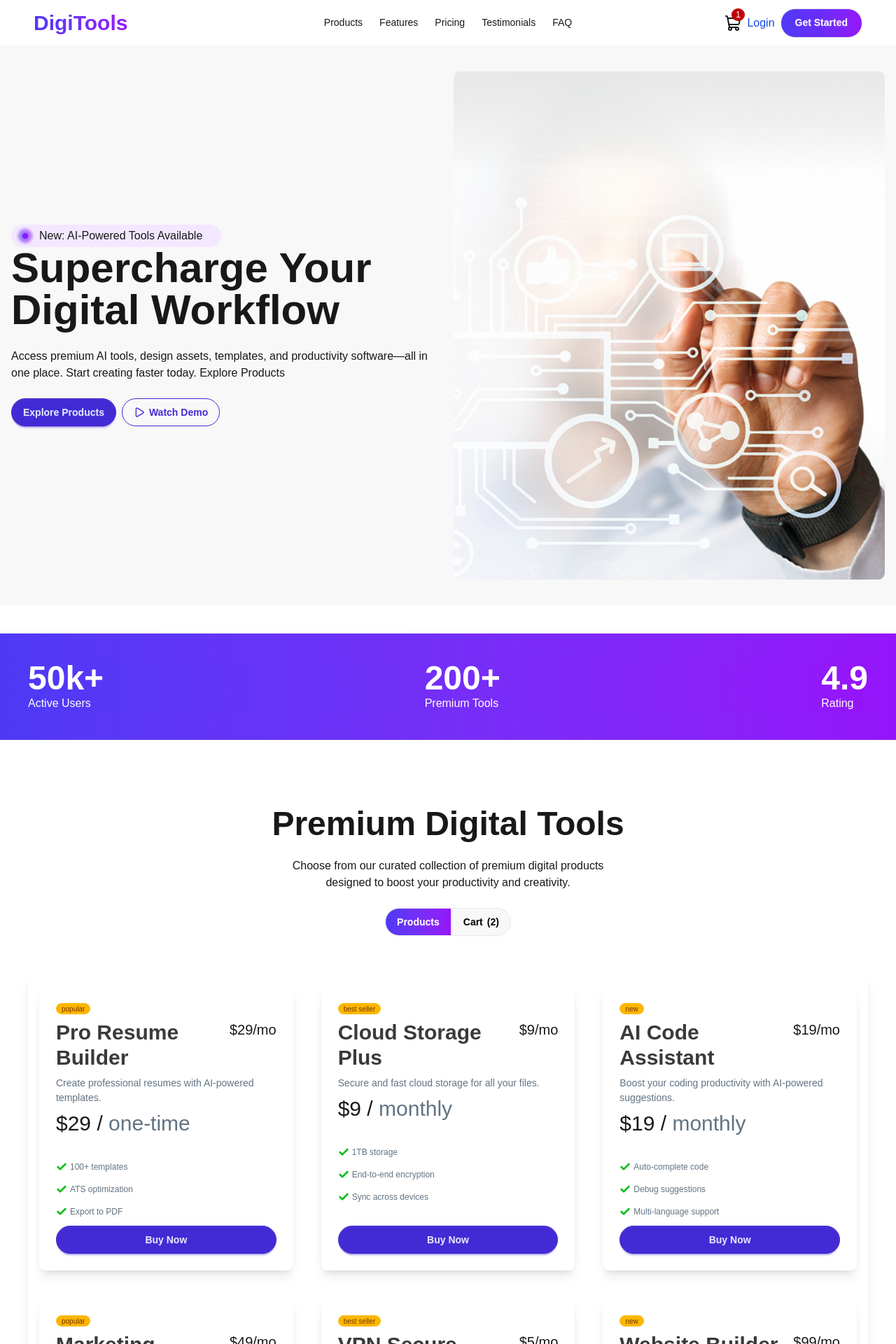
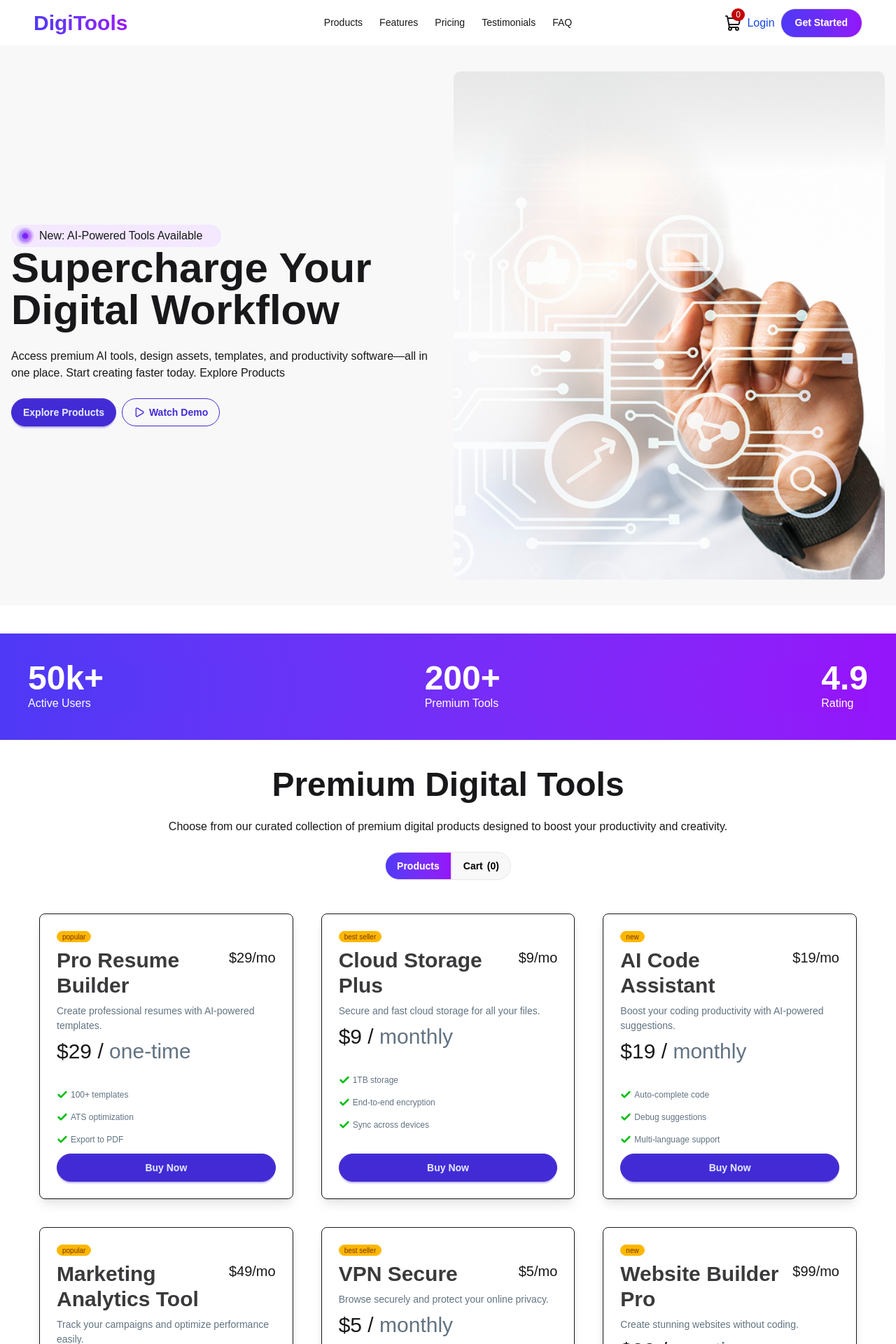
Before and after one commit to SadmanIbneSalim/DigiTools-01, a React (Vite) app: page / in a window 1280 px wide. Shown: the top 1920 px of the page at 70% size. Built offline with nearby package versions, Linux system fonts and the light colour scheme.

Commit message:
nav card workg

```diff
--- a/src/App.jsx
+++ b/src/App.jsx
@@ -2,29 +2,33 @@
 import './App.css';
 import Banner from './components/Banner/Banner';
 
-import NavBar from './components/NavBar';
+import NavBar from './components/navBar/NavBar';
 import Rating from './components/Rating/Rating';
 import Toggle from './components/Toggle/Toggle';
 
 import axios from 'axios';
-import { Suspense } from 'react';
-import CardPricing from './components/CardPricing/CardPricing';
+import { Suspense, useState } from 'react';
+import CardPricing from './components/Card/CardPricing';
 
 const CardPromise= axios.get('Data.json');
 
 
 function App() {
+  const [cart ,setCart]=useState([]);
 
 
   return (
     <>
-    <NavBar/>
+    <NavBar cart={cart} setCart={setCart}/>
     <Banner></Banner>
     <Rating></Rating>
-    <Toggle></Toggle>
+
+
+
     <Suspense fallback={<span className="loading loading-ring loading-xl"></span>}>
-    <CardPricing CardPromise={CardPromise}></CardPricing>
+    <Toggle cart={cart} setCart={setCart} CardPromise={CardPromise}></Toggle>
     </Suspense>
+    {/* <CardPricing ></CardPricing> */}
 
 
 
--- /dev/null
+++ b/src/components/Card/CardPricing.jsx
@@ -0,0 +1,17 @@
+import React from 'react';
+import Cards from './Cards';
+
+
+const CardPricing = ({cardData,cart,setCart}) => {
+
+
+    return (
+        <div className='grid grid-cols-1 md:grid-cols-2 lg:grid-cols-3 gap-10 max-w-300 mx-auto p-4   '>
+            {
+           cardData.map(pricing=> <Cards key={pricing.id} pricing={pricing} setCart={setCart} cart={cart}></Cards>)
+        }
+        </div>
+    );
+};
+
+export default CardPricing;
--- a/src/Card/Cards.jsx
+++ b/src/components/Card/Cards.jsx
@@ -1,7 +1,15 @@
-import React from 'react';
+import React, { useState } from 'react';
 import Card from './Card';
 
-const Cards = ({pricing}) => {
+const Cards = ({pricing,cart,setCart}) => {
+const [isselected , setIsSelected]=useState(false);
+
+
+const handleProducts=()=>{
+  setIsSelected(true);
+  setCart([...cart,pricing])
+
+}
 
 
 
@@ -11,7 +19,7 @@ const Cards = ({pricing}) => {
 
 
             <div className="card flex flex-col flex-1 h-full bg-base-100 shadow-lg  hover:scale-105
-  hover:-translate-y-2 hover:shadow-purple-500/20 transition-all duration-300">
+  hover:-translate-y-2 hover:shadow-purple-500/20 transition-all duration-300 border">
   <div className="card-body">
     <span className="badge badge-xs badge-warning">{pricing.tag}</span>
     <div className="flex justify-between">
@@ -28,7 +36,7 @@ const Cards = ({pricing}) => {
 
     </ul>
     <div className="mt-auto">
-      <button className="btn btn-primary btn-block rounded-full">Buy Now</button>
+      <button onClick={handleProducts} className="btn btn-primary btn-block rounded-full" disabled={isselected}>{isselected?'Added to Cart!!': "Buy Now"}</button>
     </div>
   </div>
 </div>
--- a/src/components/CardPricing/CardPricing.jsx
+++ /dev/null
@@ -1,19 +0,0 @@
-import React, { use } from 'react';
-import Cards from '../../Card/Cards';
-
-
-const CardPricing = ({CardPromise}) => {
-     const cardDataa= use(CardPromise);
-    const cardData=cardDataa.data
-
-
-    return (
-        <div className='grid grid-cols-1 md:grid-cols-2 lg:grid-cols-3 gap-10 max-w-300 mx-auto p-4  shadow-lg '>
-            {
-           cardData.map(pricing=> <Cards key={pricing.id} pricing={pricing}></Cards>)
-        }
-        </div>
-    );
-};
-
-export default CardPricing;
--- /dev/null
+++ b/src/components/Cart/YourCart.jsx
@@ -0,0 +1,50 @@
+import React from "react";
+
+const YourCart = ({ cart,setCart }) => {
+
+    const deleteCart=(item)=>{
+        const filteredCart=cart.filter(selectedItem=>selectedItem.name !== item.name);
+        console.log(filteredCart);
+        setCart(filteredCart);
+
+
+
+    }
+
+
+
+
+
+   return (
+    <div className="shadow-lg rounded-2xl p-15 space-y-3 my-3">
+      <h3 className="text-3xl font-bold">Your Cart</h3>
+      <div className="max-w-300">
+
+        {cart.map((item, index) => (
+          <div key={index} className="flex justify-between items-center bg-[#F9FAFC] p-5 rounded-2xl shadow my-2">
+            <div className="space-y-2">
+              <h2 className="text-2xl font-semibold">{item.name}</h2>
+              <h3 className="text-xl">${item.price}</h3>
+            </div>
+            <button onClick={()=>deleteCart(item)} className="btn btn-ghost text-red-600">Remove</button>
+          </div>
+        ))}
+
+        <div className="flex justify-between p-3 my-4">
+          <p>Total:</p>
+          <h4 className="text-xl font-bold">$<span>78</span></h4>
+        </div>
+
+        <button  className="btn rounded-3xl bg-gradient-to-r from-[#4F39F6] via-[#6A2CF8] to-[#9514FA] p-5 text-white w-full">
+          Proceed to Checkout
+        </button>
+      </div>
+    </div>
+  );
+
+
+
+
+};
+
+export default YourCart;
--- a/src/components/Toggle/Toggle.jsx
+++ b/src/components/Toggle/Toggle.jsx
@@ -1,26 +1,43 @@
-import React, { useState } from 'react';
+import React, { use, useState } from 'react';
+import CardPricing from '../Card/CardPricing';
+import YourCart from '../Cart/YourCart';
 
-const Toggle = () => {
+const Toggle = ({CardPromise,cart,setCart}) => {
+    const cardDataa= use(CardPromise);
+        const cardData=cardDataa.data
+
+
+
+
+
+
+
     const [toggle,setToggle]=useState('Products');
-    console.log(setToggle);
+
+
 
     return (
 
-
-<div className="hero p-10">
-  <div className="hero-content text-center">
-    <div className="max-w-lg">
-      <h1 className="text-5xl font-bold">Premium Digital Tools</h1>
+        <div className='mt-10 max-w-300 mx-auto'>
+            <div className='text-center my-8'>
+                <h1 className="text-5xl font-bold">Premium Digital Tools</h1>
       <p className="text-base-400 py-6">
         Choose from our curated collection of premium digital products designed to boost your productivity and creativity.
       </p>
        <div>
                 <button onClick={()=>setToggle('Products')} className={`btn ${toggle ==='Products'?"bg-gradient-to-r from-[#4F39F6] to-[#9514FA] text-white" : "btn-default text-black"}  rounded-full rounded-r-none`}>Products</button>
-                <button onClick={()=>setToggle('Cart')} className={`btn ${toggle==="Cart" ? "bg-gradient-to-r from-[#4F39F6] to-[#9514FA] text-white" : "btn-default text-black"} rounded-full rounded-l-none `}>Cart <span>(2)</span></button>
+                <button onClick={()=>setToggle('Cart')} className={`btn ${toggle==="Cart" ? "bg-gradient-to-r from-[#4F39F6] to-[#9514FA] text-white" : "btn-default text-black"} rounded-full rounded-l-none `}>Cart <span>({cart.length})</span></button>
             </div>
-    </div>
-  </div>
-</div>
+            </div>
+            {toggle==='Products' ?<CardPricing setCart={setCart} cart={cart} cardData={cardData}></CardPricing> : <YourCart setCart={setCart} cart={cart}></YourCart>}
+
+
+
+        </div>
+
+
+
+
 
 
 
--- a/src/components/NavBar.jsx
+++ b/src/components/navBar/NavBar.jsx
@@ -2,7 +2,9 @@ import React from 'react';
 import { ShoppingCart } from "lucide-react";
 
 
-const NavBar = () => {
+const NavBar = (cart) => {
+
+
     return (
         <div className='shadow'>
             <div className="navbar  bg-base-100  max-w-300 mx-auto ">
@@ -42,7 +44,7 @@ const NavBar = () => {
 
   <div className="navbar-end gap-2">
     <span className='relative'><ShoppingCart /></span>
-    <p className='bg-red-700 text-white px-1.5 text-[12px] rounded-full absolute top-3 right-44'>1</p>
+    <p className='bg-red-700 text-white px-1.5 text-[12px] rounded-full absolute top-3 right-44'>{cart.cart.length}</p>
     <a className='text-blue-700 ' href="">Login</a>
     <a className="btn rounded-3xl bg-gradient-to-r from-[#4F39F6] via-[#6A2CF8] to-[#9514FA] p-5 text-white">Get Started</a>
   </div>
```
Also changed, not shown: src/components/Card/Card.jsx (renamed from src/Card/Card.jsx).
